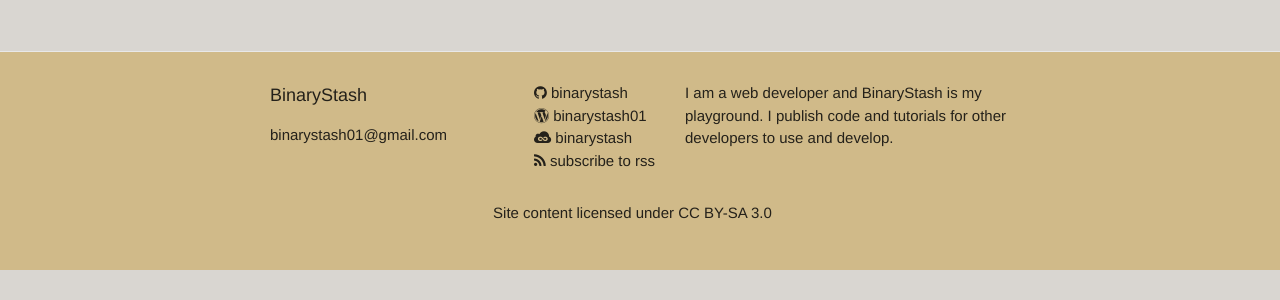
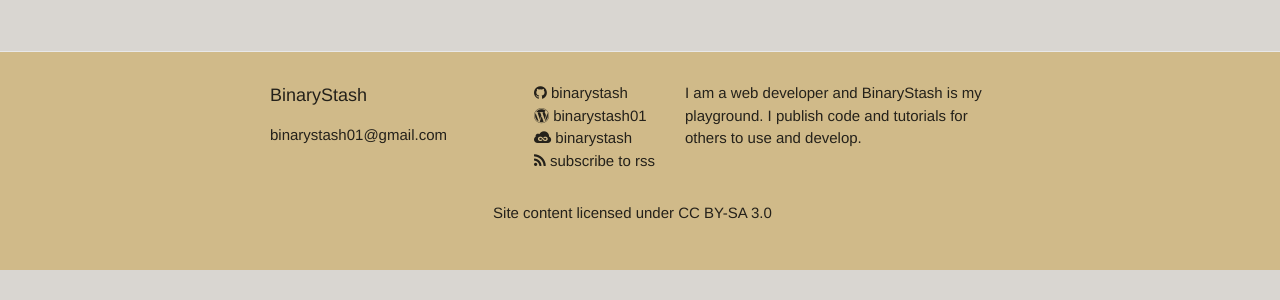
Before and after one commit to binarystash/binarystash-blog, a Jekyll site: the page built from index.html, in a window 1280 px wide. Shown: the part 560-860 px from the top of the page. Built offline with Jekyll 4.4.1, drawn with Linux system fonts in a browser that asks for light colours; Markdown is read by kramdown in place of the engine named in the settings; the list of posts is cut into pages by our own code.

Commit message:
Update _config.yml

```diff
--- a/_config.yml
+++ b/_config.yml
@@ -1,7 +1,7 @@
 # Site settings
 title: BinaryStash
 email: binarystash01@gmail.com
-description: I am a web developer and BinaryStash is my playground. I publish code and tutorials for other developers to use and develop.
+description: I am a web developer and BinaryStash is my playground. I publish code and tutorials for others to use and develop.
 baseurl: "" # the subpath of your site, e.g. /blog/
 url: "http://yourdomain.com" # the base hostname & protocol for your site
 github_username:  binarystash
```
